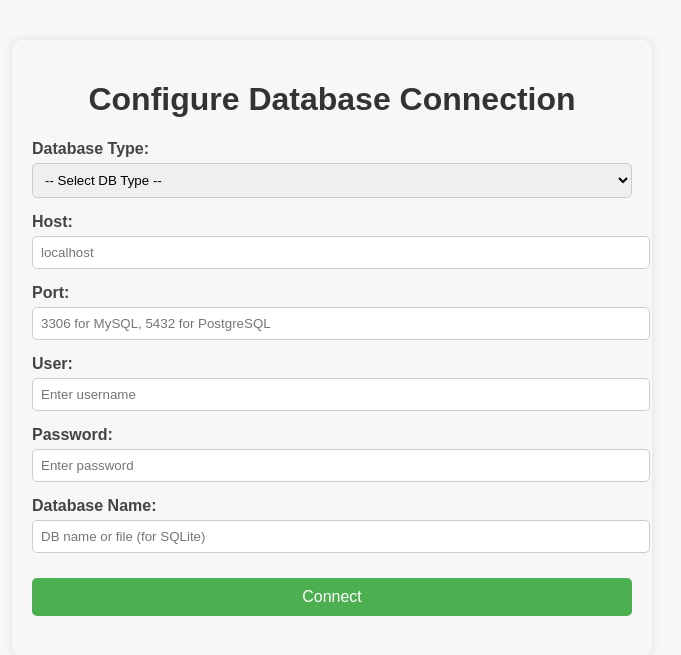
After one commit to Shrilesh4651/internship, a Flask app: page /configure-db in a window 1280 px wide. The commit adds this page. Shown: the top 655 px of the page, without its empty margins (308-989 px from the left). Run offline with Flask 3, Linux system fonts and the light colour scheme.

Commit message:
changes made by shreedhar

```diff
--- a/app.py
+++ b/app.py
@@ -1,123 +1,240 @@
-from flask import Flask, render_template, jsonify, request, send_file
-import sqlite3
+from flask import Flask, render_template, jsonify, request, send_file, session, redirect, url_for
+from sqlalchemy import create_engine, text, inspect
+from sqlalchemy.exc import SQLAlchemyError
 import pandas as pd
 from fpdf import FPDF
+import tempfile
 import os
+import logging
+from functools import wraps
 
 app = Flask(__name__)
-DB_FILE = 'simulation_data.db'
-CSV_FILE = 'simulation_data.csv'
-EXCEL_FILE = 'simulation_data.xlsx'
-PDF_FILE = 'simulation_data.pdf'
+app.secret_key = "super-secret-key"  # Needed for session handling
 
-# Utility to get database connection
-def get_connection():
-    return sqlite3.connect(DB_FILE)
+# Configure logging
+logging.basicConfig(level=logging.INFO)
+logger = logging.getLogger(__name__)
 
-# Fetch list of available sensors (float columns) dynamically
+# ----------- Middleware: Require DB before access -----------
+def db_required(f):
+    @wraps(f)
+    def decorated_function(*args, **kwargs):
+        if 'db_url' not in session:
+            return redirect(url_for('configure_db_form'))
+        return f(*args, **kwargs)
+    return decorated_function
+
+# ----------- Utility: Get SQLAlchemy Engine -----------
+def get_db_engine():
+    db_url = session.get('db_url')
+    if not db_url:
+        db_url = 'sqlite:///simulation_data.db'  # Default fallback
+        session['db_url'] = db_url
+    return create_engine(db_url)
+
+# ----------- DB Configuration Page (GET) -----------
+@app.route('/configure-db', methods=['GET'])
+def configure_db_form():
+    return render_template('configure_db.html')
+
+# ----------- DB Configuration Submit (POST) -----------
+@app.route('/configure-db', methods=['POST'])
+def configure_db():
+    data = request.json
+    db_type = data.get('type')
+    host = data.get('host')
+    port = data.get('port')
+    user = data.get('user')
+    password = data.get('password')
+    db_name = data.get('database')
+
+    if db_type == 'sqlite':
+        db_url = f"sqlite:///{db_name}.db"
+    elif db_type == 'mysql':
+        db_url = f"mysql+pymysql://{user}:{password}@{host}:{port}/{db_name}"
+    elif db_type == 'postgresql':
+        db_url = f"postgresql://{user}:{password}@{host}:{port}/{db_name}"
+    else:
+        return jsonify({'error': 'Unsupported DB type'}), 400
+
+    try:
+        engine = create_engine(db_url)
+        with engine.connect() as conn:
+            conn.execute(text("SELECT 1"))
+        session['db_url'] = db_url
+        return jsonify({'message': 'Database connected successfully', 'redirect': url_for('home')})
+    except SQLAlchemyError as e:
+        logger.error(f"DB connection error: {str(e)}")
+        return jsonify({'error': str(e)}), 500
+
+# ----------- Pages (Only accessible if DB is configured) -----------
+@app.route('/')
+@db_required
+def home():
+    return render_template('index.html')
+
+@app.route('/tabular')
+@db_required
+def tabular_index():
+    return render_template('tabular.html')
+
+@app.route('/export')
+@db_required
+def export_index():
+    return render_template('export.html')
+
+# ----------- API Routes -----------
 @app.route('/sensors', methods=['GET'])
+@db_required
 def get_sensors():
-    conn = get_connection()
-    cursor = conn.cursor()
-    cursor.execute("PRAGMA table_info(simulation_data);")
-    cols = cursor.fetchall()
-    conn.close()
-    # Exclude id, timestamp, building, floor columns
-    sensor_cols = [col[1] for col in cols if col[1] not in ('id', 'timestamp', 'building', 'floor')]
-    return jsonify(sensor_cols)
+    try:
+        engine = get_db_engine()
+        inspector = inspect(engine)
+        columns = inspector.get_columns('simulation_data')
+        sensor_cols = [col['name'] for col in columns if col['name'] not in ('id', 'timestamp', 'building', 'floor')]
+        return jsonify(sensor_cols)
+    except Exception as e:
+        logger.error(f"Error fetching sensors: {str(e)}")
+        return jsonify({'error': str(e)}), 500
 
-# Fetch distinct values for a column
 def distinct_vals(column):
-    conn = get_connection()
-    cursor = conn.cursor()
-    cursor.execute(f'SELECT DISTINCT {column} FROM simulation_data')
-    vals = [row[0] for row in cursor.fetchall()]
-    conn.close()
-    return vals
+    try:
+        engine = get_db_engine()
+        query = text(f"SELECT DISTINCT {column} FROM simulation_data")
+        with engine.connect() as conn:
+            result = conn.execute(query)
+            return [row[0] for row in result]
+    except Exception as e:
+        logger.error(f"Error fetching distinct values for {column}: {str(e)}")
+        return []
 
 @app.route('/buildings', methods=['GET'])
+@db_required
 def get_buildings():
     return jsonify(distinct_vals('building'))
 
 @app.route('/floors', methods=['GET'])
+@db_required
 def get_floors():
     return jsonify(distinct_vals('floor'))
 
-# Fetch raw sensor data dynamically with optional filters
 @app.route('/data/sensor/<sensor_name>', methods=['GET'])
+@db_required
 def data_by_sensor(sensor_name):
-    # Validate sensor
-    sensors = get_sensors().json
-    if sensor_name not in sensors:
-        return jsonify({'error': 'Invalid sensor name'}), 400
-
     building = request.args.get('building')
     floor = request.args.get('floor')
-    conn = get_connection()
-    cursor = conn.cursor()
-    query = f"SELECT timestamp, {sensor_name} AS value FROM simulation_data"
-    params = []
-    clauses = []
-    if building:
-        clauses.append('building = ?')
-        params.append(building)
-    if floor:
-        clauses.append('floor = ?')
-        params.append(floor)
-    if clauses:
-        query += ' WHERE ' + ' AND '.join(clauses)
-    query += ' ORDER BY timestamp DESC'
-    cursor.execute(query, params)
-    rows = cursor.fetchall()
-    conn.close()
-    data = [{'timestamp': row[0], 'value': row[1]} for row in rows]
-    return jsonify(data)
 
-# Export endpoints for entire table
+    try:
+        engine = get_db_engine()
+        inspector = inspect(engine)
+        sensor_list = [col['name'] for col in inspector.get_columns('simulation_data')]
+
+        if sensor_name not in sensor_list:
+            return jsonify({'error': 'Invalid sensor name'}), 400
+
+        query = f"SELECT timestamp, {sensor_name} AS value FROM simulation_data"
+        filters = []
+        params = {}
+
+        if building:
+            filters.append("building = :building")
+            params['building'] = building
+        if floor:
+            filters.append("floor = :floor")
+            params['floor'] = floor
+
+        if filters:
+            query += " WHERE " + " AND ".join(filters)
+
+        query += " ORDER BY timestamp DESC"
+
+        with engine.connect() as conn:
+            result = conn.execute(text(query), params)
+            data = [{'timestamp': row['timestamp'], 'value': row['value']} for row in result]
+
+        return jsonify(data)
+
+    except Exception as e:
+        logger.error(f"Error fetching sensor data: {str(e)}")
+        return jsonify({'error': str(e)}), 500
+
+# ----------- Export Endpoints -----------
 @app.route('/export/csv', methods=['GET'])
+@db_required
 def export_csv():
-    df = pd.read_sql_query('SELECT * FROM simulation_data', get_connection())
-    df.to_csv(CSV_FILE, index=False)
-    return send_file(CSV_FILE, as_attachment=True)
+    tmp_path = None
+    try:
+        df = pd.read_sql('SELECT * FROM simulation_data', get_db_engine())
+        with tempfile.NamedTemporaryFile(delete=False, suffix='.csv') as tmp:
+            df.to_csv(tmp.name, index=False)
+            tmp_path = tmp.name
+        return send_file(tmp_path, as_attachment=True, download_name='simulation_data.csv')
+    finally:
+        if tmp_path and os.path.exists(tmp_path):
+            try:
+                os.remove(tmp_path)
+            except Exception as e:
+                logger.warning(f"Failed to delete temp file: {tmp_path}, error: {e}")
 
 @app.route('/export/excel', methods=['GET'])
+@db_required
 def export_excel():
-    df = pd.read_sql_query('SELECT * FROM simulation_data', get_connection())
-    df.to_excel(EXCEL_FILE, index=False)
-    return send_file(EXCEL_FILE, as_attachment=True)
+    tmp_path = None
+    try:
+        df = pd.read_sql('SELECT * FROM simulation_data', get_db_engine())
+        with tempfile.NamedTemporaryFile(delete=False, suffix='.xlsx') as tmp:
+            df.to_excel(tmp.name, index=False)
+            tmp_path = tmp.name
+        return send_file(tmp_path, as_attachment=True, download_name='simulation_data.xlsx')
+    finally:
+        if tmp_path and os.path.exists(tmp_path):
+            try:
+                os.remove(tmp_path)
+            except Exception as e:
+                logger.warning(f"Failed to delete temp file: {tmp_path}, error: {e}")
 
 @app.route('/export/pdf', methods=['GET'])
+@db_required
 def export_pdf():
-    df = pd.read_sql_query('SELECT * FROM simulation_data', get_connection())
-    pdf = FPDF()
-    pdf.add_page()
-    pdf.set_font("Arial", size=12)
-    col_width = pdf.w / (len(df.columns) + 1)
-    # Header
-    for col in df.columns:
-        pdf.cell(col_width, 10, str(col), border=1)
-    pdf.ln()
-    # Rows
-    for _, row in df.iterrows():
-        for item in row:
-            pdf.cell(col_width, 10, str(item), border=1)
+    tmp_path = None
+    try:
+        df = pd.read_sql('SELECT * FROM simulation_data', get_db_engine())
+        pdf = FPDF()
+        pdf.add_page()
+        pdf.set_font("Arial", size=10)
+        col_width = pdf.w / (len(df.columns) + 1)
+
+        # Header
+        for col in df.columns:
+            pdf.cell(col_width, 10, str(col), border=1)
         pdf.ln()
-    pdf.output(PDF_FILE)
-    return send_file(PDF_FILE, as_attachment=True)
 
-# Routes for rendering templates
-@app.route('/')
-def home():
-    return render_template('index.html')
+        # Rows
+        for _, row in df.iterrows():
+            for item in row:
+                text = str(item)
+                if len(text) > 15:
+                    text = text[:12] + "..."
+                pdf.cell(col_width, 10, text, border=1)
+            pdf.ln()
 
-@app.route('/export')
-def export_index():
-    return render_template('export.html')
+        with tempfile.NamedTemporaryFile(delete=False, suffix='.pdf') as tmp:
+            pdf.output(tmp.name)
+            tmp_path = tmp.name
 
-@app.route('/tabular')
-def tabular_index():
-    return render_template('tabular.html')
+        return send_file(tmp_path, as_attachment=True, download_name='simulation_data.pdf')
+    finally:
+        if tmp_path and os.path.exists(tmp_path):
+            try:
+                os.remove(tmp_path)
+            except Exception as e:
+                logger.warning(f"Failed to delete temp file: {tmp_path}, error: {e}")
 
+# ----------- Health Check -----------
+@app.route('/health')
+def health_check():
+    return jsonify({'status': 'ok'})
+
+# ----------- Run the App -----------
 if __name__ == '__main__':
-    # Only read data; assumes database and data already exist
     app.run(debug=True)
--- /dev/null
+++ b/templates/configure_db.html
@@ -0,0 +1,141 @@
+<!DOCTYPE html>
+<html lang="en">
+<head>
+  <meta charset="UTF-8" />
+  <meta name="viewport" content="width=device-width, initial-scale=1.0" />
+  <title>Configure Database Connection</title>
+  <style>
+    body {
+      font-family: Arial, sans-serif;
+      max-width: 600px;
+      margin: 40px auto;
+      padding: 20px;
+      background-color: #f7f7f7;
+      border-radius: 10px;
+      box-shadow: 0 0 10px rgba(0,0,0,0.1);
+    }
+
+    h1 {
+      text-align: center;
+      color: #333;
+    }
+
+    label {
+      display: block;
+      margin-top: 15px;
+      font-weight: bold;
+      color: #444;
+    }
+
+    input, select {
+      width: 100%;
+      padding: 8px;
+      margin-top: 5px;
+      border: 1px solid #ccc;
+      border-radius: 5px;
+    }
+
+    button {
+      margin-top: 25px;
+      width: 100%;
+      padding: 10px;
+      background-color: #4CAF50;
+      color: white;
+      font-size: 16px;
+      border: none;
+      border-radius: 5px;
+      cursor: pointer;
+    }
+
+    button:hover {
+      background-color: #45a049;
+    }
+
+    #message {
+      margin-top: 20px;
+      text-align: center;
+      font-weight: bold;
+    }
+  </style>
+</head>
+<body>
+  <h1>Configure Database Connection</h1>
+  <form id="db-config-form">
+    <label for="type">Database Type:
+      <select name="type" id="type" required>
+        <option value="">-- Select DB Type --</option>
+        <option value="sqlite">SQLite</option>
+        <option value="mysql">MySQL</option>
+        <option value="postgresql">PostgreSQL</option>
+      </select>
+    </label>
+
+    <label for="host">Host:
+      <input type="text" id="host" name="host" placeholder="localhost" />
+    </label>
+
+    <label for="port">Port:
+      <input type="number" id="port" name="port" placeholder="3306 for MySQL, 5432 for PostgreSQL" />
+    </label>
+
+    <label for="user">User:
+      <input type="text" id="user" name="user" placeholder="Enter username" />
+    </label>
+
+    <label for="password">Password:
+      <input type="password" id="password" name="password" placeholder="Enter password" />
+    </label>
+
+    <label for="database">Database Name:
+      <input type="text" id="database" name="database" placeholder="DB name or file (for SQLite)" required />
+    </label>
+
+    <button type="submit">Connect</button>
+  </form>
+
+  <div id="message"></div>
+
+  <script>
+    document.getElementById('db-config-form').addEventListener('submit', async function (e) {
+      e.preventDefault();
+      const form = e.target;
+      const formData = new FormData(form);
+      const data = {};
+      formData.forEach((value, key) => data[key] = value.trim());
+
+      try {
+        const response = await fetch('/configure-db', {
+          method: 'POST',
+          headers: { 'Content-Type': 'application/json' },
+          body: JSON.stringify(data)
+        });
+
+        const result = await response.json();
+        const msgDiv = document.getElementById('message');
+
+        if (response.ok) {
+          msgDiv.style.color = 'green';
+          msgDiv.textContent = result.message + ' Redirecting...';
+          setTimeout(() => window.location.href = '/', 1500);
+        } else {
+          msgDiv.style.color = 'red';
+          msgDiv.textContent = result.error || 'Failed to connect.';
+        }
+      } catch (err) {
+        const msgDiv = document.getElementById('message');
+        msgDiv.style.color = 'red';
+        msgDiv.textContent = 'Connection failed: ' + err.message;
+      }
+    });
+
+    // Hide/show fields depending on DB type (optional UX improvement)
+    document.getElementById('type').addEventListener('change', function () {
+      const isSqlite = this.value === 'sqlite';
+      ['host', 'port', 'user', 'password'].forEach(id => {
+        const field = document.getElementById(id).closest('label');
+        field.style.display = isSqlite ? 'none' : 'block';
+      });
+    });
+  </script>
+</body>
+</html>
```
Also changed, not shown: templates/index.html (+128 -98 lines), simulation_data.db (added), simulation_data.db.db (added), simulationdata.db.db (added).
